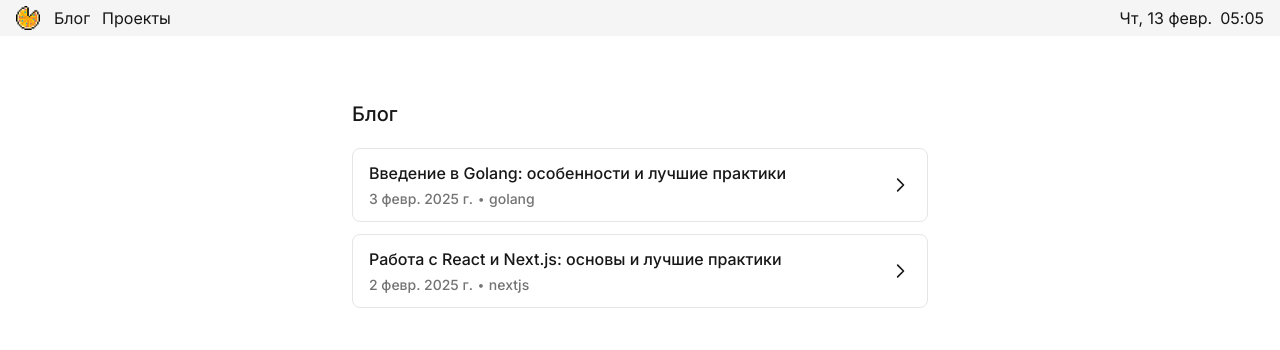
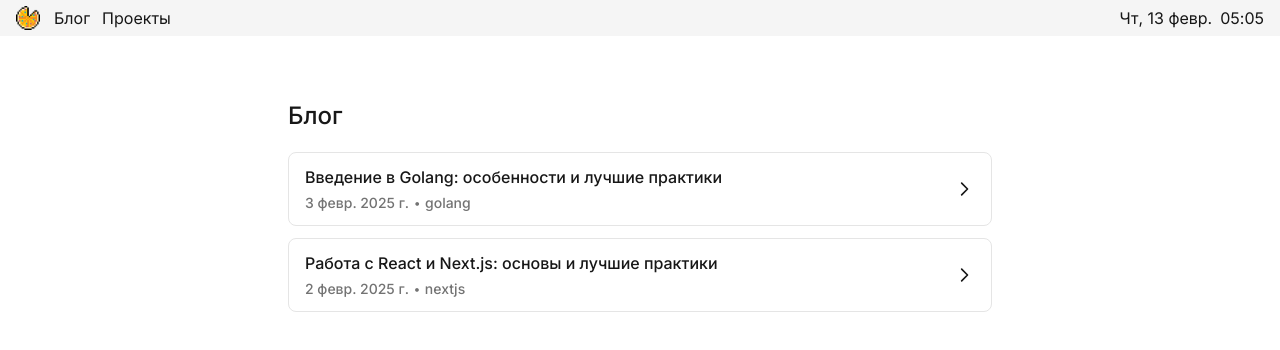
Before and after one commit to dek0valev/site, a Next.js app: page /blog in a window 1280 px wide. Shown: the top 350 px of the page. Built offline with nearby package versions, Linux system fonts and the light colour scheme.

Commit message:
fix: apply some styling stuff to `blog` page

```diff
--- a/src/pages/articles-list/ui/page.tsx
+++ b/src/pages/articles-list/ui/page.tsx
@@ -7,11 +7,11 @@ export async function ArticlesListPage() {
     return (
         <section>
             <div className="py-10 lg:py-16">
-                <div className="container max-w-screen-sm">
+                <div className="container max-w-screen-md">
                     <div className="flex flex-col">
-                        <h1 className="mb-5 text-xl font-medium text-neutral-900 dark:text-white">Блог</h1>
+                        <h1 className="mb-5 text-2xl font-medium text-neutral-900 dark:text-white">Блог</h1>
                         <div className="grid auto-rows-auto grid-cols-1 gap-y-3">
-                            {articles.map(({ slug, category, title, publishedAt }) => {
+                            {articles.map(({ title, slug, category, publishedAt }) => {
                                 return (
                                     <div key={slug} className="inline-flex flex-col">
                                         <ArticleCard
```
